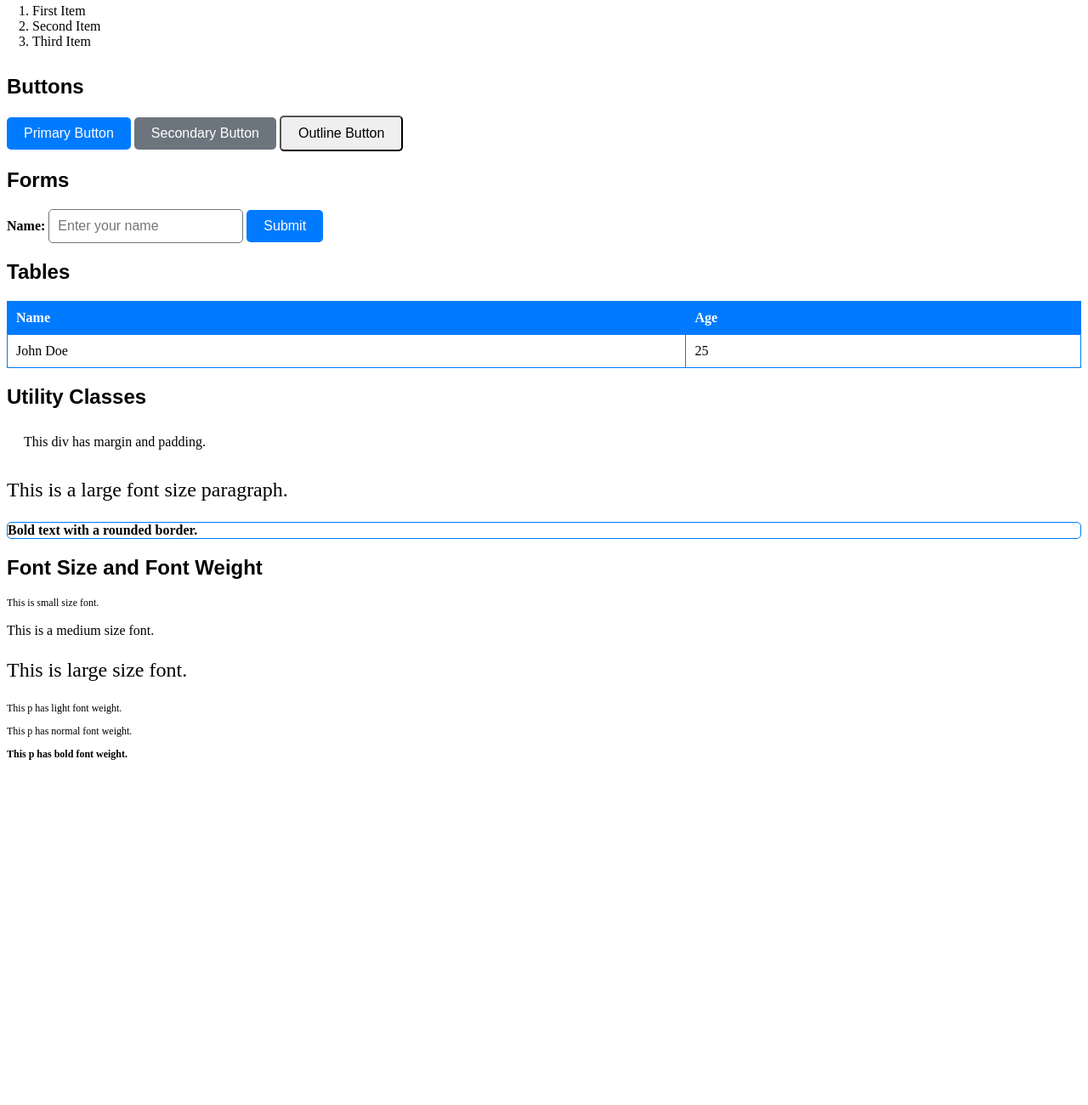
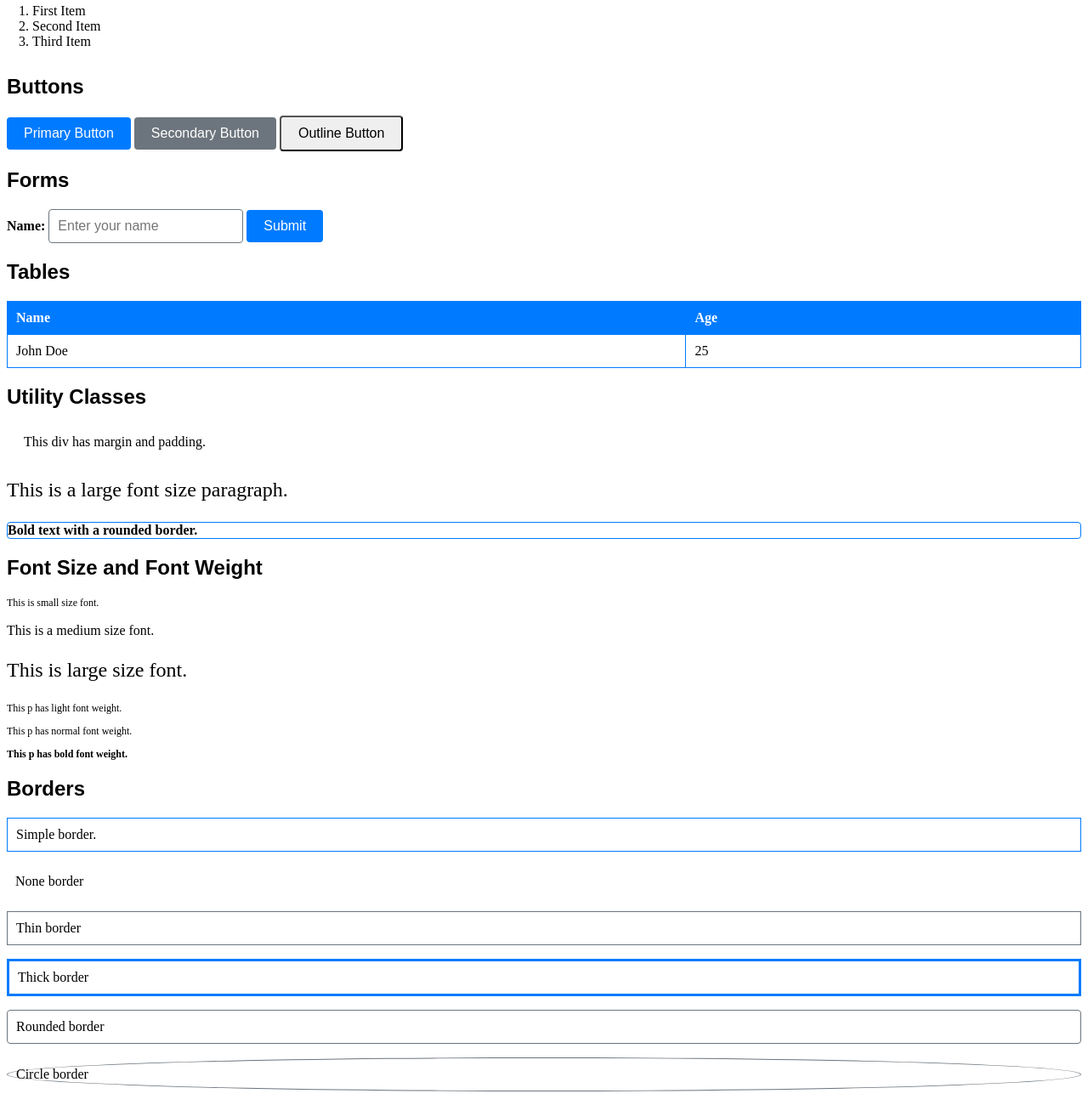
Before and after one commit to manveersingh00/css-flare, a plain HTML site: page index.html in a window 1280 px wide. Shown: the part 527-1827 px from the top of the page at 85% size. Before the commit the page ends 1434 px from the top, so only its background shows below. Drawn offline with Linux system fonts and the light colour scheme.

Commit message:
Border variables

```diff
--- a/index.html
+++ b/index.html
@@ -79,13 +79,22 @@
 
     <section>
         <h2>Font Size and Font Weight</h2>
-        <p class="fs-small">This is small size font.</div>
+        <p class="fs-small">This is small size font.</p>
         <p class="fs-medium">This is a medium size font.</p>
         <p class="fs-large">This is large size font.</p>
-        <p class="fs-small fw-light">This p has light font weight.</div>
+        <p class="fs-small fw-light">This p has light font weight.</p>
         <p class="fs-small fw-normal">This p has normal font weight.</p>
         <p class="fs-small fw-bold">This p has bold font weight.</p>
+    </section>
 
+    <section>
+        <h2>Borders</h2>
+        <p class="border p-2">Simple border.</p>
+        <p class="border-none p-2">None border</p>
+        <p class="border-thin p-2">Thin border</p>
+        <p class="border-thick p-2">Thick border</p>
+        <p class="border-thin border-rounded p-2">Rounded border</p>
+        <p class="border-thin border-circle p-2">Circle border</p>
     </section>
 
 </body>
--- a/scss/_buttons.scss
+++ b/scss/_buttons.scss
@@ -2,7 +2,7 @@
 
 .btn {
   padding: 10px 20px;
-  border-radius: 5px;
+  border-radius: v.$border-radius-sm;
   font-size: v.$font-size-base;
   cursor: pointer;
   transition: all 0.3s ease-in-out;
--- a/scss/_forms.scss
+++ b/scss/_forms.scss
@@ -1,10 +1,10 @@
 @use 'variables' as v;
 
 input, textarea {
-  border: 1px solid v.$secondary-color;
+  border: v.$border-width-thin solid v.$secondary-color;
   padding: 10px;
   font-size: v.$font-size-base;
-  border-radius: 5px;
+  border-radius: v.$border-radius-sm;
 }
 
 label {
--- a/scss/_tables.scss
+++ b/scss/_tables.scss
@@ -6,7 +6,7 @@ table {
 }
 
 th, td {
-  border: 1px solid v.$primary-color;
+  border: v.$border-width-thin solid v.$primary-color;
   padding: 10px;
   text-align: left;
 }
--- a/scss/_utilities.scss
+++ b/scss/_utilities.scss
@@ -21,9 +21,9 @@
 .fw-bold { font-weight: v.$font-weight-bold; }
 
 // Borders
-.border { border: 1px solid v.$primary-color; }
+.border { border: v.$border-width-thin solid v.$primary-color; }
 .border-none { border: none; }
-.border-thin { border: 1px solid v.$secondary-color; }
-.border-thick { border: 3px solid v.$primary-color; }
-.border-rounded { border-radius: 5px; }
+.border-thin { border: v.$border-width-thin solid v.$secondary-color; }
+.border-thick { border: v.$border-width-thick solid v.$primary-color; }
+.border-rounded { border-radius: v.$border-radius-sm; }
 .border-circle { border-radius: 50%; }
--- a/scss/_variables.scss
+++ b/scss/_variables.scss
@@ -14,3 +14,10 @@ $font-size-large: 24px;
 $font-weight-light: 300;
 $font-weight-normal: 400;
 $font-weight-bold: 700;
+
+// Borders
+$border-radius-sm: 4px;
+$border-radius-md: 8px;
+$border-radius-lg: 16px;
+$border-width-thin: 1px;
+$border-width-thick: 3px;
```
Also changed, not shown: css/main.css, 1 other file.
